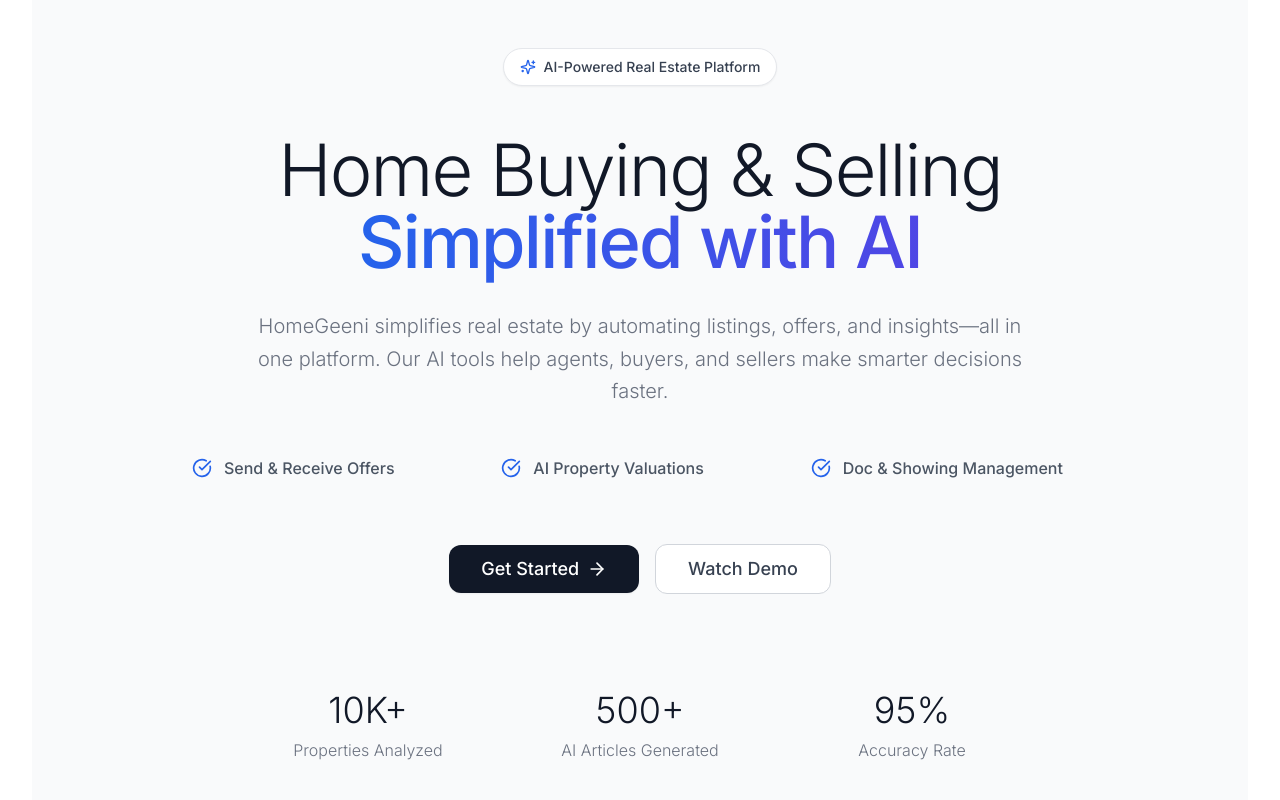
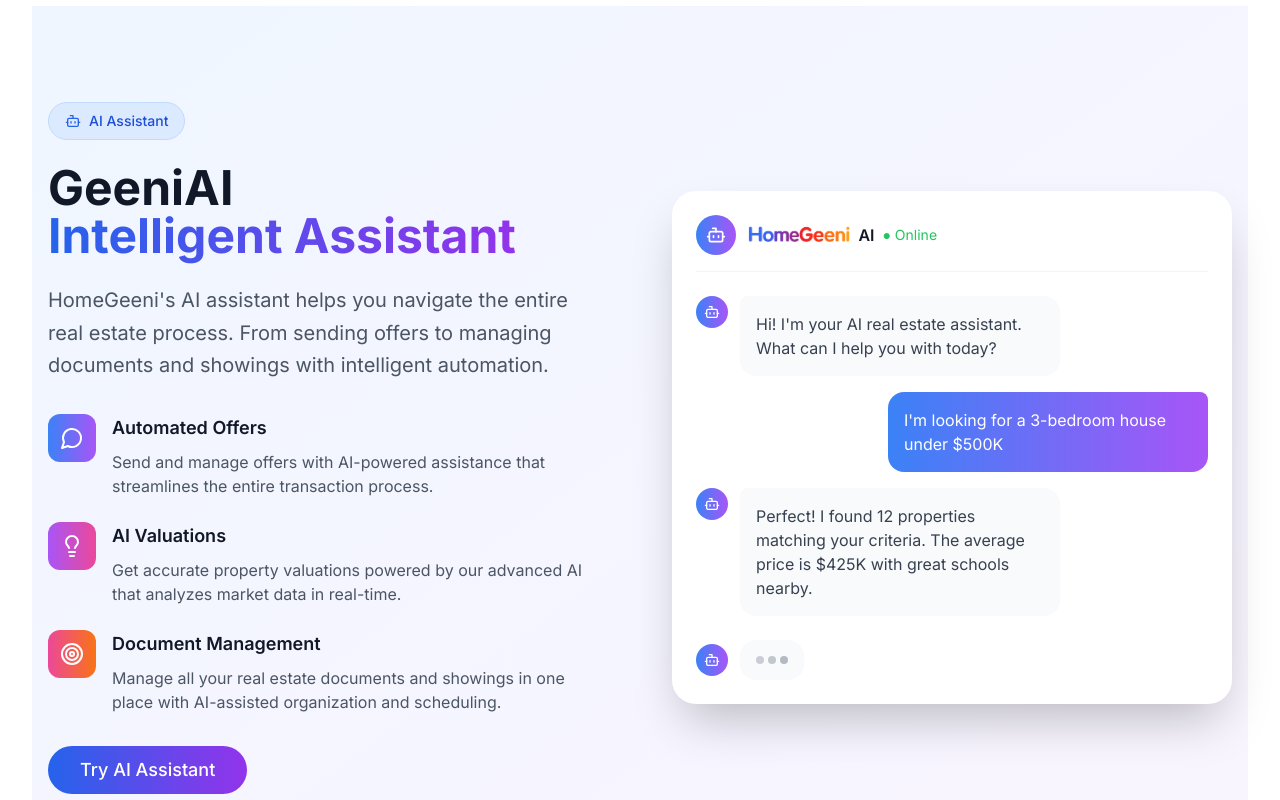
Before and after one commit to AVIKBHANJA/homegeeni_main, a Next.js app: page / in a window 1280 px wide. Shown: the part 900-1700 px from the top of the page. Built offline with nearby package versions, Linux system fonts and the light colour scheme.

Commit message:
deleted 2nd component of the page

```diff
--- a/app/page.tsx
+++ b/app/page.tsx
@@ -1,11 +1,11 @@
 import Navigation from "@/components/Navigation";
-import HeroSection from "@/components/HeroSection";
 import AIAssistantSection from "@/components/AIAssistantSection";
 import ContentHubSection from "@/components/ContentHubSection";
 import CTASection from "@/components/CTASection";
 import Footer from "@/components/Footer";
 import HomeCarousel from "@/components/HomeCarousel";
 import TestimonialsSection from "@/components/TestimonialsSection";
+import HeroSearchSection from "@/components/HeroSearchSection";
 
 
 export default function Home() {
@@ -13,7 +13,8 @@
     <>
       <Navigation />
       <div className="px-4 lg:px-8">
-        <HeroSection />
+
+        <HeroSearchSection />
         <AIAssistantSection />
         <ContentHubSection />
         <HomeCarousel />
--- a/components/HeroSearchSection.tsx
+++ b/components/HeroSearchSection.tsx
@@ -32,6 +32,18 @@
           transition={{ duration: 0.8 }}
           className="text-center max-w-5xl mx-auto"
         >
+          {/* AI Badge */}{" "}
+            <motion.div
+              initial={{ opacity: 0, scale: 0.8 }}
+              animate={{ opacity: 1, scale: 1 }}
+              transition={{ delay: 0.2 }}
+              className="inline-flex items-center gap-2 px-4 py-2 rounded-full bg-white border border-gray-200 mb-12 shadow-sm"
+            >
+              <Sparkles className="w-4 h-4 text-blue-600" />
+              <span className="text-sm font-medium text-gray-700">
+                AI-Powered Real Estate Platform
+              </span>
+            </motion.div>
           {/* Main Headline */}{" "}
           <motion.h1
             initial={{ opacity: 0, y: 20 }}
--- a/components/HeroSection.tsx
+++ /dev/null
@@ -1,135 +0,0 @@
-"use client";
-
-import { motion } from "framer-motion";
-import { ArrowRight, Sparkles, CheckCircle } from "lucide-react";
-import { Button } from "@/components/ui/button";
-import HeroSearchSection from "./HeroSearchSection";
-
-const HeroSection = () => {
-  return (
-    <>
-      <HeroSearchSection />
-
-      <section className="relative py-32 bg-gray-50">
-        <div className="container px-4 relative z-10">
-          <motion.div
-            initial={{ opacity: 0, y: 20 }}
-            animate={{ opacity: 1, y: 0 }}
-            transition={{ duration: 0.8 }}
-            className="text-center max-w-6xl mx-auto"
-          >
-            {/* AI Badge */}{" "}
-            <motion.div
-              initial={{ opacity: 0, scale: 0.8 }}
-              animate={{ opacity: 1, scale: 1 }}
-              transition={{ delay: 0.2 }}
-              className="inline-flex items-center gap-2 px-4 py-2 rounded-full bg-white border border-gray-200 mb-12 shadow-sm"
-            >
-              <Sparkles className="w-4 h-4 text-blue-600" />
-              <span className="text-sm font-medium text-gray-700">
-                AI-Powered Real Estate Platform
-              </span>
-            </motion.div>
-            {/* Main Content */}{" "}
-            <motion.h2
-              initial={{ opacity: 0, y: 20 }}
-              animate={{ opacity: 1, y: 0 }}
-              transition={{ delay: 0.4 }}
-              className="text-5xl md:text-7xl font-light mb-8 leading-tight text-gray-900 tracking-tight"
-            >
-              Home Buying & Selling
-              <br />
-              <span className="font-medium bg-gradient-to-r from-blue-600 to-indigo-600 bg-clip-text text-transparent">
-                Simplified with AI
-              </span>
-            </motion.h2>{" "}
-            <motion.p
-              initial={{ opacity: 0, y: 20 }}
-              animate={{ opacity: 1, y: 0 }}
-              transition={{ delay: 0.6 }}
-              className="text-xl text-gray-500 mb-12 max-w-3xl mx-auto leading-relaxed font-light"
-            >
-              HomeGeeni simplifies real estate by automating listings, offers,
-              and insights—all in one platform. Our AI tools help agents,
-              buyers, and sellers make smarter decisions faster.
-            </motion.p>
-            {/* Features Grid */}{" "}
-            <motion.div
-              initial={{ opacity: 0, y: 20 }}
-              animate={{ opacity: 1, y: 0 }}
-              transition={{ delay: 0.8 }}
-              className="grid grid-cols-1 md:grid-cols-3 gap-8 mb-16 max-w-4xl mx-auto"
-            >
-              <div className="flex items-center gap-3 text-gray-600">
-                <CheckCircle className="w-5 h-5 text-blue-600 flex-shrink-0" />
-                <span className="font-medium">Send & Receive Offers</span>
-              </div>
-              <div className="flex items-center gap-3 text-gray-600">
-                <CheckCircle className="w-5 h-5 text-blue-600 flex-shrink-0" />
-                <span className="font-medium">AI Property Valuations</span>
-              </div>
-              <div className="flex items-center gap-3 text-gray-600">
-                <CheckCircle className="w-5 h-5 text-blue-600 flex-shrink-0" />
-                <span className="font-medium">Doc & Showing Management</span>
-              </div>
-            </motion.div>
-            {/* CTA Buttons */}
-            <motion.div
-              initial={{ opacity: 0, y: 20 }}
-              animate={{ opacity: 1, y: 0 }}
-              transition={{ delay: 1 }}
-              className="flex flex-col sm:flex-row gap-4 justify-center items-center"
-            >
-              <Button
-                size="lg"
-                className="bg-gray-900 hover:bg-gray-800 text-white px-8 py-6 text-lg rounded-xl shadow-sm transition-all duration-200"
-              >
-                Get Started
-                <ArrowRight className="ml-2 w-5 h-5" />
-              </Button>
-              <Button
-                size="lg"
-                variant="outline"
-                className="border-gray-300 text-gray-700 px-8 py-6 text-lg rounded-xl hover:bg-gray-50 transition-all duration-200"
-              >
-                Watch Demo
-              </Button>
-            </motion.div>
-            {/* Stats */}
-            <motion.div
-              initial={{ opacity: 0, y: 20 }}
-              animate={{ opacity: 1, y: 0 }}
-              transition={{ delay: 1.2 }}
-              className="grid grid-cols-1 md:grid-cols-3 gap-12 mt-24 max-w-3xl mx-auto"
-            >
-              <div className="text-center">
-                <div className="text-4xl font-light text-gray-900 mb-2">
-                  10K+
-                </div>
-                <div className="text-gray-500 font-light">
-                  Properties Analyzed
-                </div>
-              </div>
-              <div className="text-center">
-                <div className="text-4xl font-light text-gray-900 mb-2">
-                  500+
-                </div>
-                <div className="text-gray-500 font-light">
-                  AI Articles Generated
-                </div>
-              </div>
-              <div className="text-center">
-                <div className="text-4xl font-light text-gray-900 mb-2">
-                  95%
-                </div>
-                <div className="text-gray-500 font-light">Accuracy Rate</div>
-              </div>
-            </motion.div>
-          </motion.div>
-        </div>
-      </section>
-    </>
-  );
-};
-
-export default HeroSection;
```
